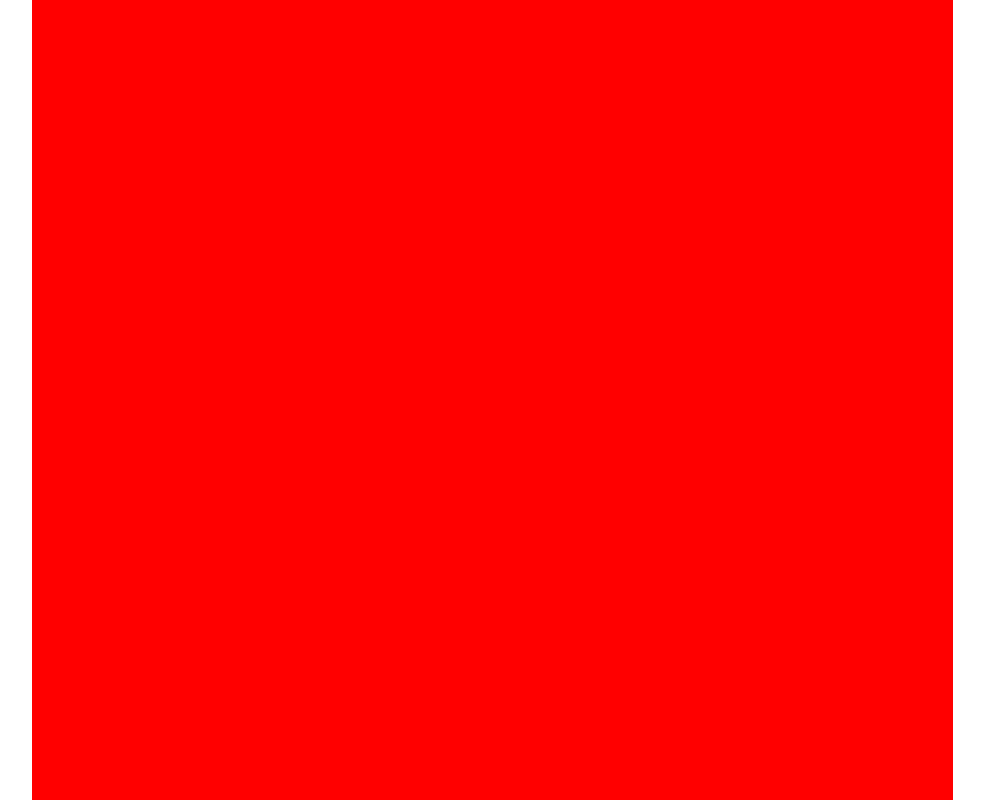
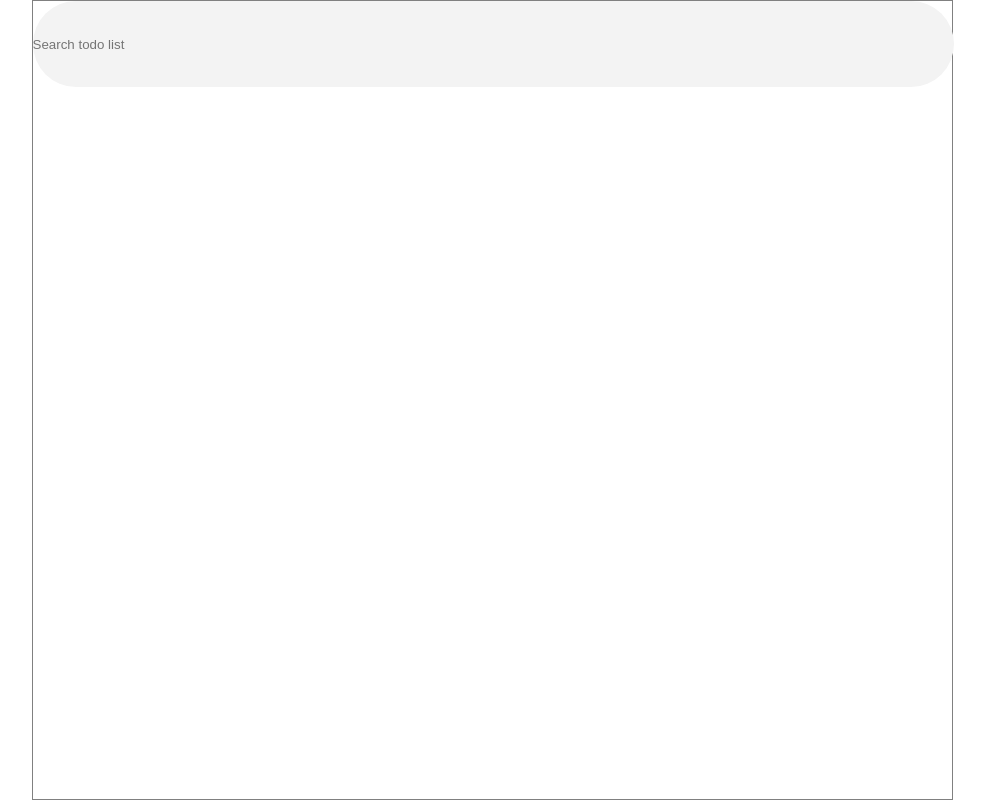
Before and after one commit to Kojoel/TodoWithSignals, an Angular app: page / in a window 1280 px wide. Shown: the whole page, without its empty margins (148-1132 px from the left). Built offline with nearby package versions, Linux system fonts and the light colour scheme.

Commit message:
feat: create seachbar for searching todo list

```diff
--- /dev/null
+++ b/src/app/components/shared/searchbar/searchbar.component.html
@@ -0,0 +1,6 @@
+<input
+    type="search"
+    name="searchbar"
+    id="searchbar"
+    placeholder="Search todo list"
+>
--- /dev/null
+++ b/src/app/components/shared/searchbar/searchbar.component.scss
@@ -0,0 +1,11 @@
+@import '../../../../styles/variables';
+
+#searchbar {
+    width: 921px;
+    height: 86px;
+    border-radius: 99px;
+    background: $primary-grey;
+    outline: none;
+    border: none;
+    padding-right: 55px;
+}
--- a/src/app/todos/todos.component.html
+++ b/src/app/todos/todos.component.html
@@ -1,5 +1,5 @@
 <div class="container">
     <div class="todo-wrapper">
-
+        <app-searchbar></app-searchbar>
     </div>
 </div>
--- a/src/app/todos/todos.component.scss
+++ b/src/app/todos/todos.component.scss
@@ -11,5 +11,5 @@
 .todo-wrapper {
     width: 921px;
     height: 100%;
-    background: red;
+    border: 1px solid grey;
 }
--- a/src/app/todos/todos.component.ts
+++ b/src/app/todos/todos.component.ts
@@ -1,9 +1,10 @@
 import { Component } from '@angular/core';
+import { SearchbarComponent } from '../components/shared/searchbar/searchbar.component';
 
 @Component({
   selector: 'app-todos',
   standalone: true,
-  imports: [],
+  imports: [SearchbarComponent],
   templateUrl: './todos.component.html',
   styleUrl: './todos.component.scss'
 })
--- a/src/styles/_variables.scss
+++ b/src/styles/_variables.scss
@@ -1,2 +1,3 @@
 $white: #fff;
 $primary-grey: #f3f3f3;
+$text-grey: #747474;
```
Also changed, not shown: src/app/components/shared/searchbar/searchbar.component.ts (added, +12 -0 lines), 1 other file (tests, documents, lock files or other folders).
